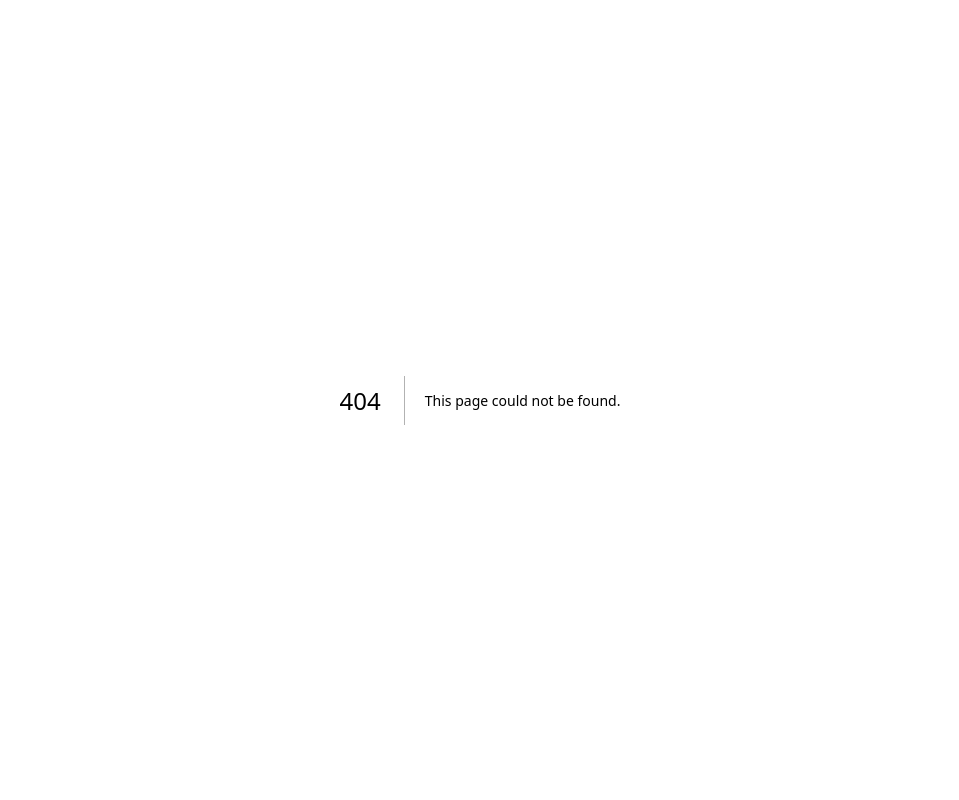
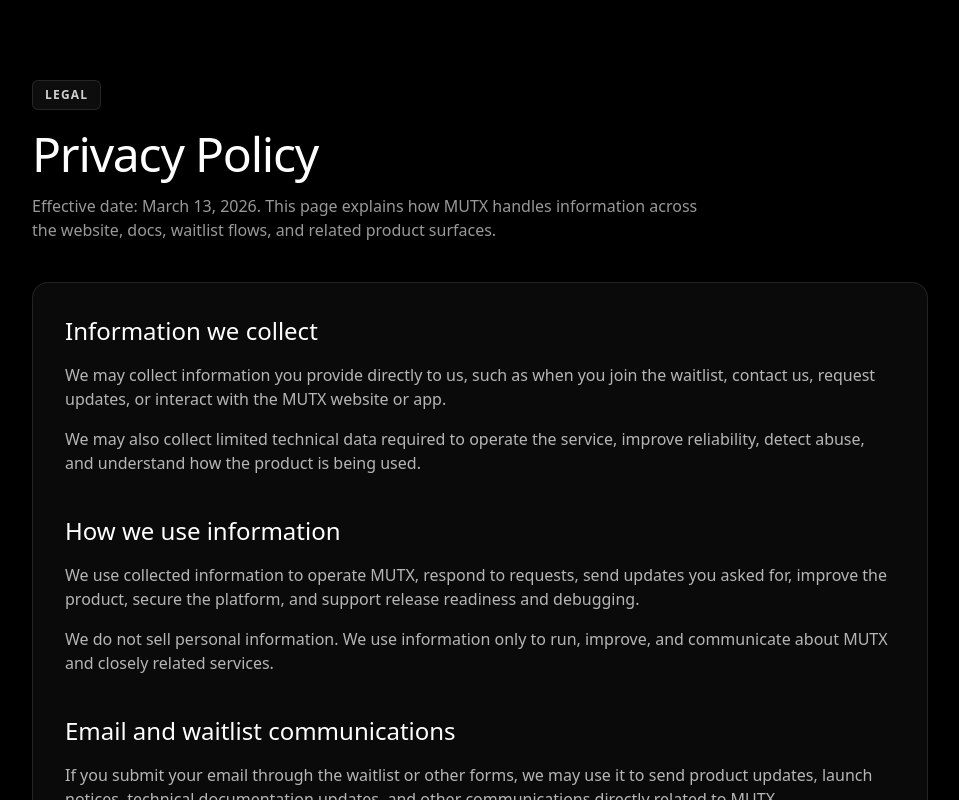
Before and after one commit to mutx-dev/mutx-dev, a Next.js app: page /privacy-policy in a window 1280 px wide. Before the commit this address had no page. Shown: the top 800 px of the page, without its empty margins (160-1119 px from the left). Built offline with nearby package versions, Linux system fonts and the light colour scheme.

Commit message:
feat(web): add privacy policy page

```diff
--- /dev/null
+++ b/app/privacy-policy/page.tsx
@@ -0,0 +1,119 @@
+import type { Metadata } from 'next'
+import Link from 'next/link'
+
+export const metadata: Metadata = {
+  title: 'Privacy Policy | MUTX',
+  description: 'Privacy Policy for MUTX, including what data we collect, how we use it, and how to contact us about privacy matters.',
+}
+
+const sections = [
+  {
+    title: 'Information we collect',
+    body: [
+      'We may collect information you provide directly to us, such as when you join the waitlist, contact us, request updates, or interact with the MUTX website or app.',
+      'We may also collect limited technical data required to operate the service, improve reliability, detect abuse, and understand how the product is being used.',
+    ],
+  },
+  {
+    title: 'How we use information',
+    body: [
+      'We use collected information to operate MUTX, respond to requests, send updates you asked for, improve the product, secure the platform, and support release readiness and debugging.',
+      'We do not sell personal information. We use information only to run, improve, and communicate about MUTX and closely related services.',
+    ],
+  },
+  {
+    title: 'Email and waitlist communications',
+    body: [
+      'If you submit your email through the waitlist or other forms, we may use it to send product updates, launch notices, technical documentation updates, and other communications directly related to MUTX.',
+      'You can request removal from future communications at any time by contacting us.',
+    ],
+  },
+  {
+    title: 'Cookies and analytics',
+    body: [
+      'MUTX may use cookies, logs, and similar technologies to maintain sessions, secure the platform, measure usage, and improve the site and app experience.',
+      'Where analytics or third-party infrastructure are used, they are used in support of operating and improving MUTX, not for unrelated advertising resale.',
+    ],
+  },
+  {
+    title: 'Sharing and disclosures',
+    body: [
+      'We may share information with infrastructure, hosting, email, analytics, and security providers strictly as needed to operate MUTX.',
+      'We may also disclose information when required by law, to enforce our terms, or to protect users, infrastructure, or the service from abuse or security threats.',
+    ],
+  },
+  {
+    title: 'Data retention',
+    body: [
+      'We retain information for as long as reasonably necessary to operate MUTX, comply with legal obligations, resolve disputes, and maintain security and operational records.',
+      'Retention periods may vary depending on the type of data and the operational purpose it serves.',
+    ],
+  },
+  {
+    title: 'Security',
+    body: [
+      'We take reasonable technical and organizational measures to protect information, but no system can guarantee absolute security.',
+      'If you believe there is a privacy or security issue involving MUTX, contact us promptly so we can investigate.',
+    ],
+  },
+  {
+    title: 'Your choices',
+    body: [
+      'You may contact us to request access, correction, deletion, or removal from communications, subject to legal and operational limitations.',
+      'If you no longer want waitlist or product emails, contact us and we will handle the request as reasonably possible.',
+    ],
+  },
+  {
+    title: 'Contact',
+    body: [
+      'For privacy-related questions or requests, contact the MUTX team through the project website, GitHub repository, or the primary contact methods published at mutx.dev and docs.mutx.dev.',
+    ],
+  },
+  {
+    title: 'Changes to this policy',
+    body: [
+      'We may update this Privacy Policy from time to time as MUTX evolves. When we do, we will update the effective date on this page.',
+    ],
+  },
+]
+
+export default function PrivacyPolicyPage() {
+  return (
+    <main className="min-h-screen bg-black px-6 py-20 text-white">
+      <div className="mx-auto max-w-4xl">
+        <div className="mb-10">
+          <div className="eyebrow mb-5">Legal</div>
+          <h1 className="text-4xl font-medium tracking-tight sm:text-5xl">Privacy Policy</h1>
+          <p className="mt-4 max-w-2xl text-sm leading-7 text-white/60 sm:text-base">
+            Effective date: March 13, 2026. This page explains how MUTX handles information across the website,
+            docs, waitlist flows, and related product surfaces.
+          </p>
+        </div>
+
+        <div className="panel rounded-2xl p-6 sm:p-8">
+          <div className="space-y-10">
+            {sections.map((section) => (
+              <section key={section.title}>
+                <h2 className="text-xl font-medium text-white sm:text-2xl">{section.title}</h2>
+                <div className="mt-4 space-y-4 text-sm leading-7 text-white/70 sm:text-base">
+                  {section.body.map((paragraph) => (
+                    <p key={paragraph}>{paragraph}</p>
+                  ))}
+                </div>
+              </section>
+            ))}
+          </div>
+        </div>
+
+        <div className="mt-8 flex flex-wrap gap-4 text-sm text-white/60">
+          <Link href="/" className="transition-colors hover:text-white">
+            Back to mutx.dev
+          </Link>
+          <a href="https://docs.mutx.dev" target="_blank" rel="noreferrer" className="transition-colors hover:text-white">
+            docs.mutx.dev
+          </a>
+        </div>
+      </div>
+    </main>
+  )
+}
```
